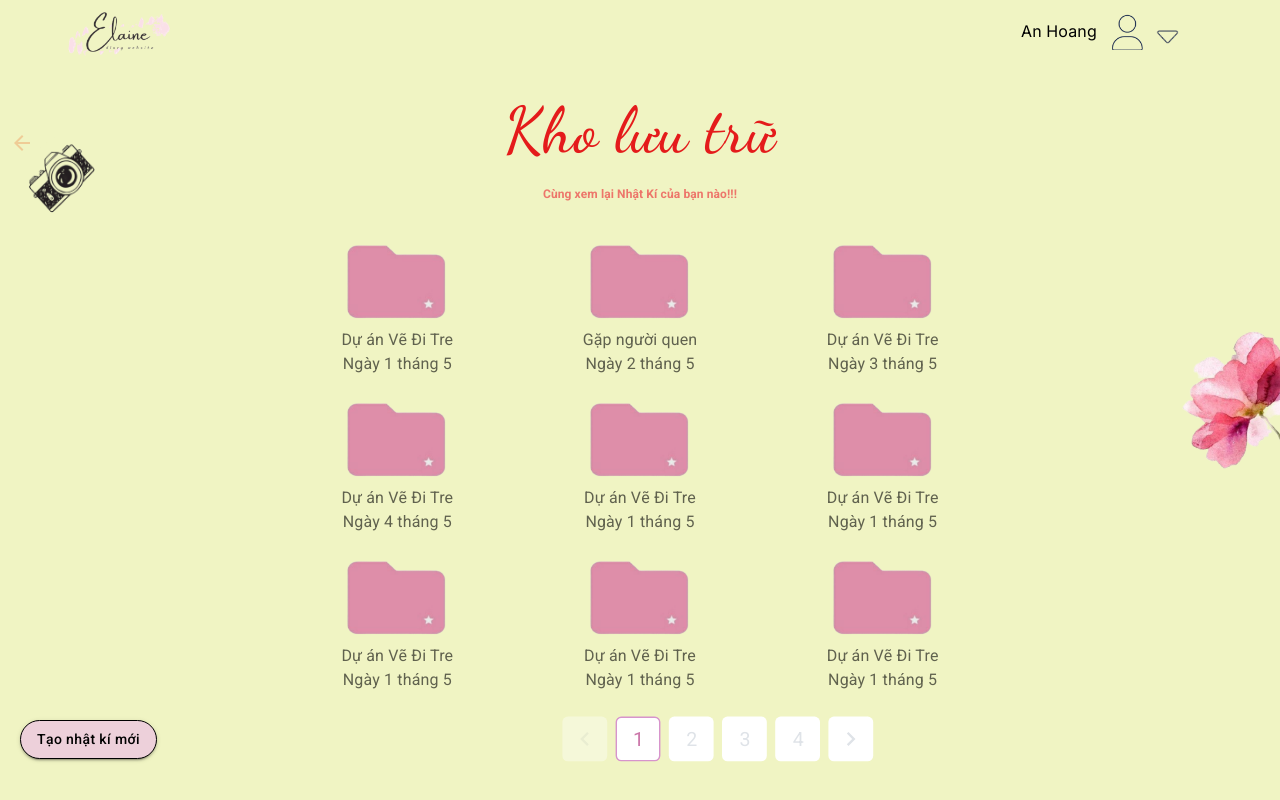
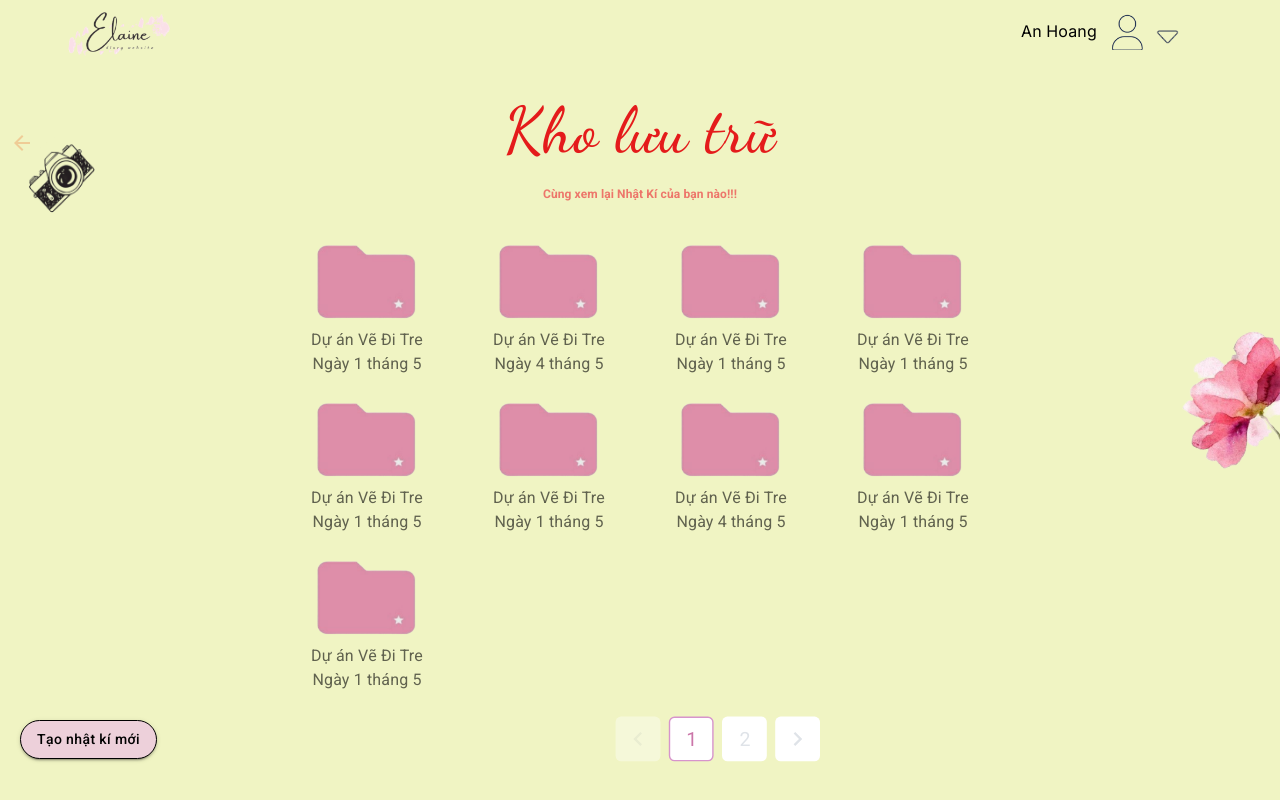
Before and after one commit to anhhdev2203/ElaineDiary, a React (Vite) app: page /mydiary in a window 1280 px wide. Built offline with nearby package versions, Linux system fonts and the light colour scheme; a web font is replaced by a local one.

Commit message:
memoryDiary

```diff
--- a/src/pages/MemorableDiary/index.jsx
+++ b/src/pages/MemorableDiary/index.jsx
@@ -7,6 +7,8 @@ import ArrowBackIcon from "@mui/icons-material/ArrowBack";
 import cameraImg from "./img/camImg.png";
 import flowerImg from "./img/flowerImg.png";
 import ButtonBox from "../MyDiary/component/buttonBox";
+import { DATASTORE } from "../MyDiaryDetail/data/storeDiary.jsx";
+
 import Navigation from "../MyDiary/component/navigationBox";
 import folderMemory from "./img/folderMemory.png";
 const Widget = styled("div")(() => ({
@@ -25,6 +27,9 @@ const Widget = styled("div")(() => ({
 }));
 
 function MemorableDiary({ currentUser }) {
+  const value = DATASTORE.filter((data) => {
+    if (data.isMemory == true) return data;
+  });
   const [page, setPage] = useState(1);
   const handlePage = (val) => {
     setPage(val);
@@ -76,7 +81,7 @@ function MemorableDiary({ currentUser }) {
                 variant="h6"
                 align="center"
                 sx={{
-                  color: "#E41B1B",
+                  color: "rgba(130, 135, 183, 1)",
                   fontSize: "64px",
                   fontFamily: "Dancing Script",
                 }}
@@ -96,7 +101,12 @@ function MemorableDiary({ currentUser }) {
               padding: "20px",
             }}
           >
-            <StoreBox page={page} img={folderMemory} />
+            <StoreBox
+              page={page}
+              img={folderMemory}
+              memory={true}
+              value={value}
+            />
           </Stack>
 
           <Box
@@ -111,7 +121,7 @@ function MemorableDiary({ currentUser }) {
               top: "80%",
             }}
           />
-          <Navigation page={page} setPage={handlePage} />
+          <Navigation page={page} setPage={handlePage} value={value} />
 
           <Box
             alt="Flower"
--- a/src/pages/MyDiary/component/buttonBox.jsx
+++ b/src/pages/MyDiary/component/buttonBox.jsx
@@ -21,9 +21,6 @@ export default function ButtonBox({ content }) {
               borderRadius: "24px !important",
               border: "1px solid #000",
               ml: "20px",
-              ":hover": {
-                // boxShadow: 6,
-              },
             }}
           >
             {content}
--- a/src/pages/MyDiary/component/navigationBox.jsx
+++ b/src/pages/MyDiary/component/navigationBox.jsx
@@ -1,12 +1,8 @@
 import Pagination from "@mui/material/Pagination";
-import usePagination from "./Panigation";
-import { DATASTORE } from "../../MyDiaryDetail/data/storeDiary";
+export default function Navigation({ page, setPage, value }) {
+  const PER_PAGE = 9;
 
-export default function Navigation({ page, setPage }) {
-  const PER_PAGE = 6;
-
-  const changePage = usePagination(DATASTORE, PER_PAGE);
-  const count = Math.ceil(DATASTORE.length / PER_PAGE);
+  const count = Math.ceil(value.length / PER_PAGE);
   const handleChange = (e, value) => {
     console.log(value);
     setPage(value);
--- a/src/pages/MyDiary/component/storeBox.jsx
+++ b/src/pages/MyDiary/component/storeBox.jsx
@@ -6,7 +6,6 @@ import Nagivation from "./navigationBox";
 import ButtonBox from "../component/buttonBox";
 import { display, positions } from "@mui/system";
 import "../myDiary.css";
-import { DATASTORE } from "../../MyDiaryDetail/data/storeDiary.jsx";
 import { Link } from "react-router-dom";
 import { Button } from "@mui/base";
 
@@ -18,7 +17,6 @@ export const Img = styled("img")({
 });
 
 const Item = styled(Paper)(({ theme, color }) => ({
-  // backgroundColor: { color },
   ...theme.typography.body3,
   padding: theme.spacing(1),
   textAlign: "center",
@@ -27,10 +25,13 @@ const Item = styled(Paper)(({ theme, color }) => ({
   backgroundColor: "#fff0",
 }));
 
-export function StoreBox({ page, img }) {
-  const [value, setValue] = React.useState(DATASTORE);
-
+export function StoreBox({ page, img, memory, value }) {
+  const [listData, setListData] = React.useState(value);
+  const list = (value, memory) => {
+    memory === true ? value.filter((data) => data.isMemory === true) : value;
+  };
   return (
+    <>
       <Box
         sx={{
           width: "100%",
@@ -39,21 +40,25 @@ export function StoreBox({ page, img }) {
         }}
       >
         <Grid container>
-        {value.map((data, index) => {
-          if (index < page * 9 && index >= (page - 1) * 9) {
+          {listData.map((data, index) => {
+            if (
+              index < page * 9 &&
+              index >= (page - 1) * 9 &&
+              data.isMemory === memory
+            ) {
               return (
                 <Grid
                   item
                   xs={12}
+                  key={index}
+                  display={"grid"}
                   sm={6}
                   md={4}
-                // lg={3}
+                  lg={3}
                   xl={2}
-                key={index}
-                display={"grid"}
                 >
-                <Link to={data.id}>
-                  <Item onClick={() => handleClick(data.id)}>
+                  <Link to={`/mydiary/${data.id}`}>
+                    <Item>
                       <Img alt="folderStore" src={img} />
                       <Typography>{data.title}</Typography>
                       <Typography>{data.date}</Typography>
@@ -68,5 +73,6 @@ export function StoreBox({ page, img }) {
           sx={{ display: "flex", alignItems: "center", position: "relative" }}
         ></Box>
       </Box>
+    </>
   );
 }
--- a/src/pages/MyDiary/index.jsx
+++ b/src/pages/MyDiary/index.jsx
@@ -3,7 +3,7 @@ import { useState } from "react";
 import { StoreBox } from "./component/storeBox";
 import { Stack, Box, Typography, styled, Button } from "@mui/material";
 import folderStore from "./img/folderStoreImg.png";
-
+import { DATASTORE } from "../MyDiaryDetail/data/storeDiary.jsx";
 import ArrowBackIcon from "@mui/icons-material/ArrowBack";
 import cameraImg from "./img/cameraImg.png";
 import flowerImg from "./img/flowerImg.png";
@@ -25,6 +25,9 @@ const Widget = styled("div")(() => ({
 }));
 
 function MyDiary({ currentUser }) {
+  const value = DATASTORE.filter((data) => {
+    if (data.isMemory == false) return data;
+  });
   const [page, setPage] = useState(1);
   const handlePage = (val) => {
     setPage(val);
@@ -110,7 +113,12 @@ function MyDiary({ currentUser }) {
               padding: "20px",
             }}
           >
-            <StoreBox page={page} img={folderStore} />
+            <StoreBox
+              page={page}
+              img={folderStore}
+              memory={false}
+              value={value}
+            />
           </Stack>
 
           <Stack
@@ -121,7 +129,7 @@ function MyDiary({ currentUser }) {
             }}
           >
             <ButtonBox content="Tạo nhật kí mới" />
-            <Navigation page={page} setPage={handlePage} />
+            <Navigation page={page} setPage={handlePage} value={value} />
           </Stack>
 
           <Box
--- a/src/pages/MyDiaryDetail/data/storeDiary.jsx
+++ b/src/pages/MyDiaryDetail/data/storeDiary.jsx
@@ -1,6 +1,6 @@
 export const DATASTORE = [
   {
-    memory: true,
+    isMemory: false,
     id: "1",
     date: "Ngày 1 tháng 5",
     title: "Dự án Vẽ Đi Tre",
@@ -10,7 +10,7 @@ export const DATASTORE = [
     author: "me",
   },
   {
-    memory: true,
+    isMemory: true,
 
     id: "2",
     title: "Gặp người quen",
@@ -19,7 +19,7 @@ export const DATASTORE = [
     author: "me",
   },
   {
-    memory: true,
+    isMemory: true,
 
     id: "3",
     date: "Ngày 3 tháng 5",
@@ -28,7 +28,7 @@ export const DATASTORE = [
     author: "me",
   },
   {
-    memory: false,
+    isMemory: false,
 
     id: "4",
     date: "Ngày 4 tháng 5",
@@ -37,7 +37,7 @@ export const DATASTORE = [
     author: "me",
   },
   {
-    memory: false,
+    isMemory: false,
 
     id: "5",
     date: "Ngày 1 tháng 5",
@@ -46,7 +46,7 @@ export const DATASTORE = [
     author: "me",
   },
   {
-    memory: false,
+    isMemory: false,
 
     id: "6",
     date: "Ngày 1 tháng 5",
@@ -55,7 +55,7 @@ export const DATASTORE = [
     author: "me",
   },
   {
-    memory: false,
+    isMemory: false,
 
     id: "7",
     date: "Ngày 1 tháng 5",
@@ -64,7 +64,7 @@ export const DATASTORE = [
     author: "me",
   },
   {
-    memory: false,
+    isMemory: false,
     id: "8",
     date: "Ngày 1 tháng 5",
     title: "Dự án Vẽ Đi Tre",
@@ -72,7 +72,7 @@ export const DATASTORE = [
     author: "me",
   },
   {
-    memory: true,
+    isMemory: true,
     id: "9",
     date: "Ngày 1 tháng 5",
     title: "Dự án Vẽ Đi Tre",
@@ -84,11 +84,11 @@ export const DATASTORE = [
     date: "Ngày 1 tháng 5",
     title: "Dự án Vẽ Đi Tre",
     color: "upset",
-    memory: true,
+    isMemory: true,
     author: "me",
   },
   {
-    memory: true,
+    isMemory: true,
     id: "11",
     date: "Ngày 1 tháng 5",
     title: "Dự án Vẽ Đi Tre",
@@ -98,7 +98,7 @@ export const DATASTORE = [
     author: "me",
   },
   {
-    memory: true,
+    isMemory: true,
 
     id: "12",
     title: "Dự án Vẽ Đi Tre",
@@ -107,7 +107,7 @@ export const DATASTORE = [
     author: "me",
   },
   {
-    memory: true,
+    isMemory: true,
 
     id: "13",
     date: "Ngày 3 tháng 5",
@@ -116,7 +116,7 @@ export const DATASTORE = [
     author: "me",
   },
   {
-    memory: false,
+    isMemory: false,
 
     id: "14",
     date: "Ngày 4 tháng 5",
@@ -125,7 +125,7 @@ export const DATASTORE = [
     author: "me",
   },
   {
-    memory: false,
+    isMemory: false,
 
     id: "15",
     date: "Ngày 1 tháng 5",
@@ -134,7 +134,7 @@ export const DATASTORE = [
     author: "me",
   },
   {
-    memory: false,
+    isMemory: false,
 
     id: "16",
     date: "Ngày 1 tháng 5",
@@ -143,7 +143,7 @@ export const DATASTORE = [
     author: "me",
   },
   {
-    memory: false,
+    isMemory: false,
 
     id: "17",
     date: "Ngày 1 tháng 5",
@@ -152,7 +152,7 @@ export const DATASTORE = [
     author: "me",
   },
   {
-    memory: false,
+    isMemory: false,
     id: "18",
     date: "Ngày 1 tháng 5",
     title: "Dự án Vẽ Đi Tre",
@@ -160,7 +160,7 @@ export const DATASTORE = [
     author: "me",
   },
   {
-    memory: true,
+    isMemory: true,
     id: "19",
     date: "Ngày 1 tháng 5",
     title: "Dự án Vẽ Đi Tre",
@@ -172,7 +172,7 @@ export const DATASTORE = [
     date: "Ngày 1 tháng 5",
     title: "Dự án Vẽ Đi Tre",
     color: "upset",
-    memory: true,
+    isMemory: true,
     author: "me",
   },
 ];
```
Lines whose indentation alone changed are shown as unchanged.
